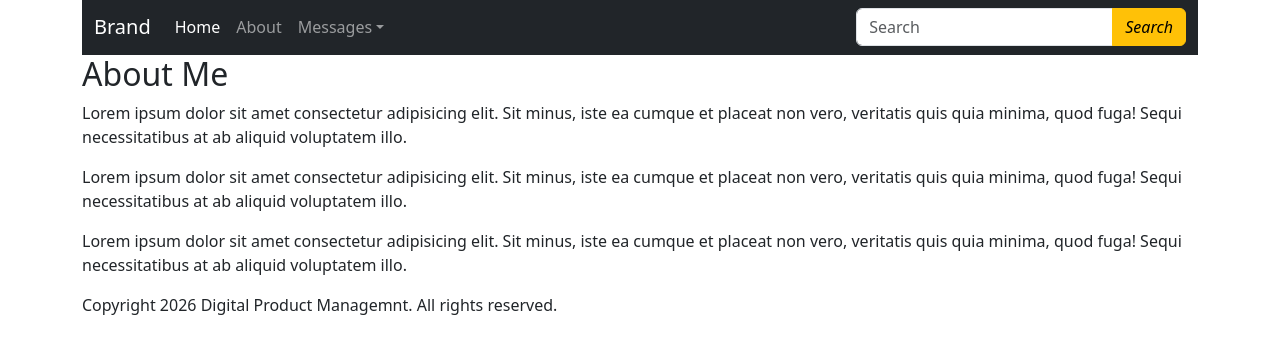
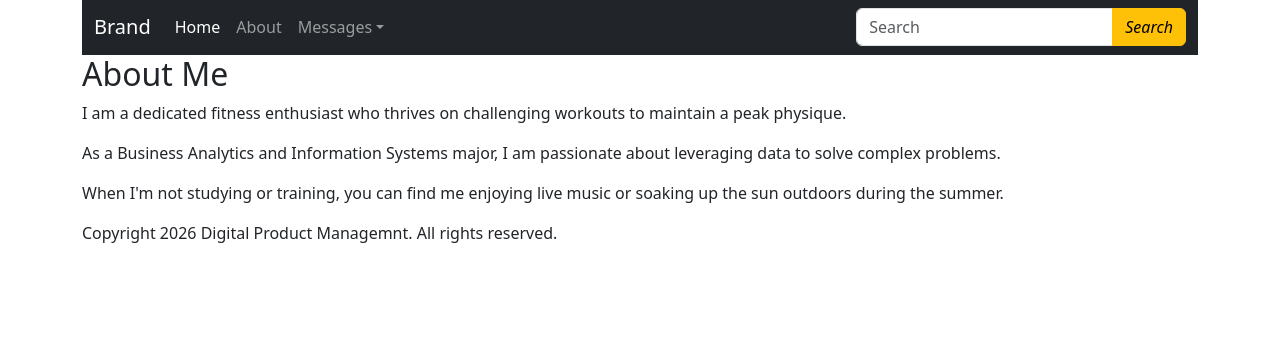
Before and after one commit to Alex-Hageman/alex-flask-web-app, a Flask app: page /about in a window 1280 px wide. Shown: the part 57-412 px from the top of the page. Run offline with Flask 3, Linux system fonts and the light colour scheme.

Commit message:
Update about.html

```diff
--- a/templates/about.html
+++ b/templates/about.html
@@ -1,18 +1,61 @@
 {% extends "base.html" %}
 
 {% block title %} About digital Product Management{% endblock %}
-
+<nav class="navbar navbar-expand-lg navbar-dark bg-dark">
+    <div class="container-fluid">
+      <a href="/" class="navbar-brand">Brand</a>
+      <button
+        type="button"
+        class="navbar-toggler"
+        data-bs-toggle="collapse"
+        data-bs-target="#navbarCollapse"
+      >
+        <span class="navbar-toggler-icon"></span>
+      </button>
+      <div
+        class="collapse navbar-collapse justify-content-between"
+        id="navbarCollapse"
+      >
+        <div class="navbar-nav">
+          <a href="#home" class="nav-item nav-link active">Home</a>
+          <a href="#profile" class="nav-item nav-link">Profile</a>
+          <div class="nav-item dropdown">
+            <a
+              href="#"
+              class="nav-link dropdown-toggle"
+              data-bs-toggle="dropdown"
+              >Messages</a
+            >
+            <div class="dropdown-menu">
+              <a href="#" class="dropdown-item">Inbox</a>
+              <a href="#" class="dropdown-item">Sent</a>
+              <a href="#" class="dropdown-item">Drafts</a>
+            </div>
+          </div>
+        </div>
+        <form class="d-flex" method="POST">
+          <div class="input-group">
+            <input type="text" class="form-control" placeholder="Search" />
+            <button
+              type="button"
+              class="btn btn-warning"
+              formaction="/search"
+            >
+              <i class="bi-search">Search</i>
+            </button>
+          </div>
+        </form>
+      </div>
+    </div>
+  </nav>
 {% block body %}
 
     <h2>About Me</h2>
-    <p> Lorem ipsum dolor sit amet consectetur adipisicing elit. Sit minus, iste ea cumque et
-        placeat non vero, veritatis quis quia minima, quod fuga! Sequi necessitatibus at ab aliquid
-        voluptatem illo.</p>
-        <p> Lorem ipsum dolor sit amet consectetur adipisicing elit. Sit minus, iste ea cumque et
-            placeat non vero, veritatis quis quia minima, quod fuga! Sequi necessitatibus at ab aliquid
-            voluptatem illo.</p>
-            <p> Lorem ipsum dolor sit amet consectetur adipisicing elit. Sit minus, iste ea cumque et
-                placeat non vero, veritatis quis quia minima, quod fuga! Sequi necessitatibus at ab aliquid
-                voluptatem illo.</p>
+
+
+
+    <p>I am a dedicated fitness enthusiast who thrives on challenging workouts to maintain a peak physique.</p>
+    <p>As a Business Analytics and Information Systems major, I am passionate about leveraging data to solve complex problems.</p>
+    <p>When I'm not studying or training, you can find me enjoying live music or soaking up the sun outdoors during the summer.</p>
 
 {% endblock %}
```
